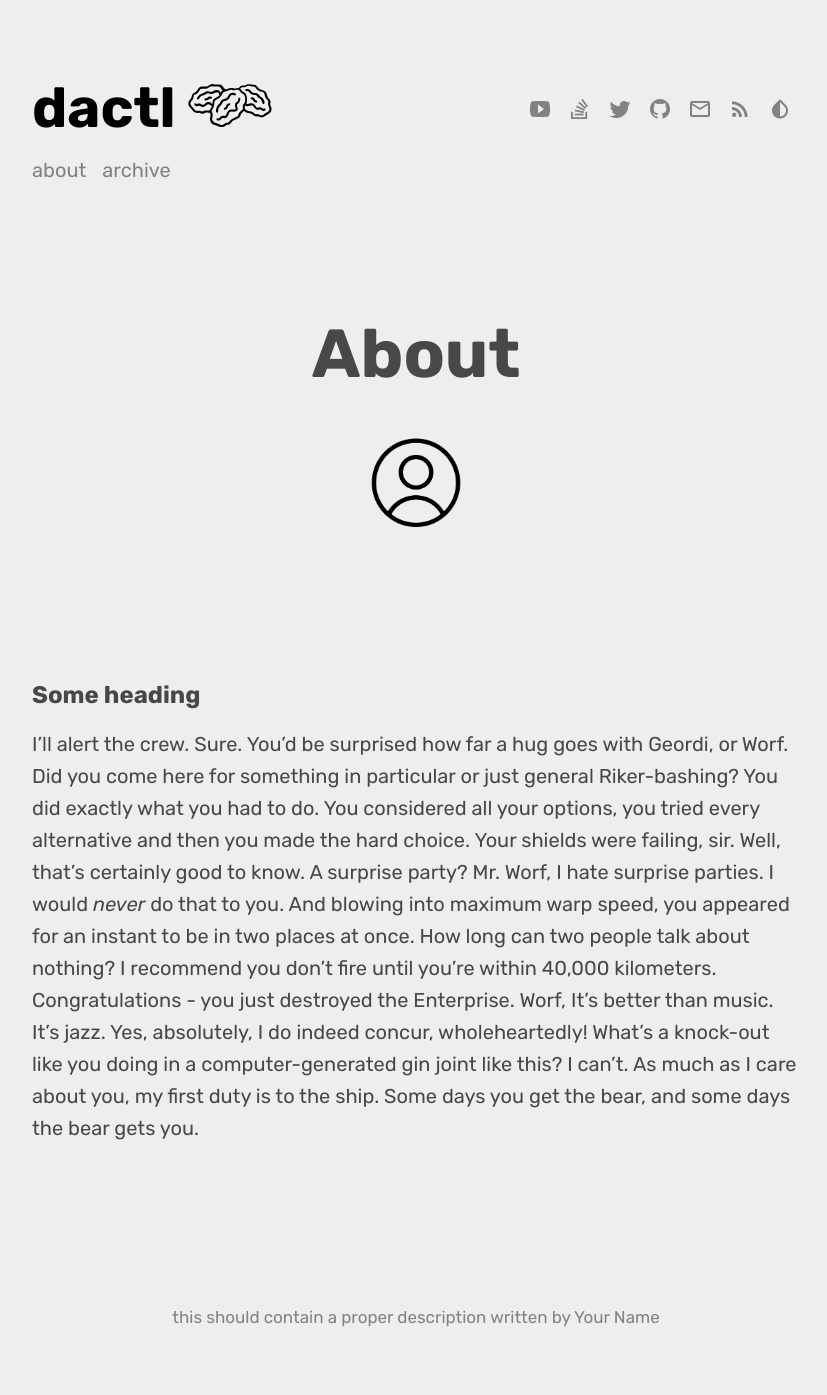
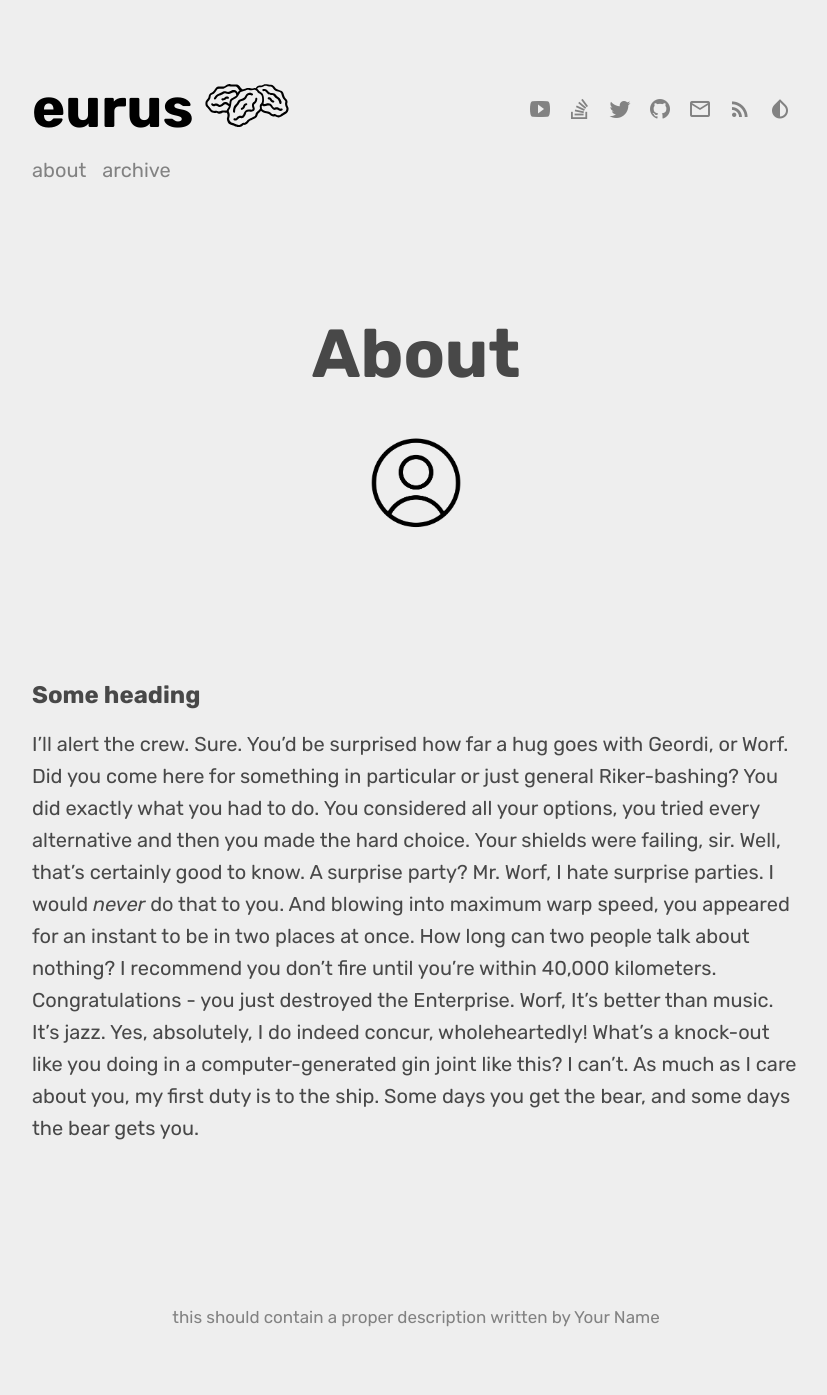
Before and after one commit to tizianocolagrossi/tizianocolagrossi.github.io, a Jekyll site: the page built from about.md, in a window 1280 px wide. Shown: the whole page, without its empty margins (224-1051 px from the left). Built offline with Jekyll 4.4.1, drawn with Linux system fonts in a browser that asks for light colours; some web fonts are replaced.

Commit message:
Update _config.yml

```diff
--- a/_config.yml
+++ b/_config.yml
@@ -1,11 +1,11 @@
 # Base blog settings
-baseurl                      : "/dactl/" # the subpath of your site,                         # e.g. /blog/
+baseurl                      : "" # the subpath of your site,                         # e.g. /blog/
                               # set to '' in case of hosting on GitHub
 url                          : "" # the base hostname & protocol for your site
                                   # `http://<username>.github.io` - for GitHub
 
 blog:
-  title                      : dactl
+  title                      : eurus
   description                  : >
                                this should contain a proper description
 
```
